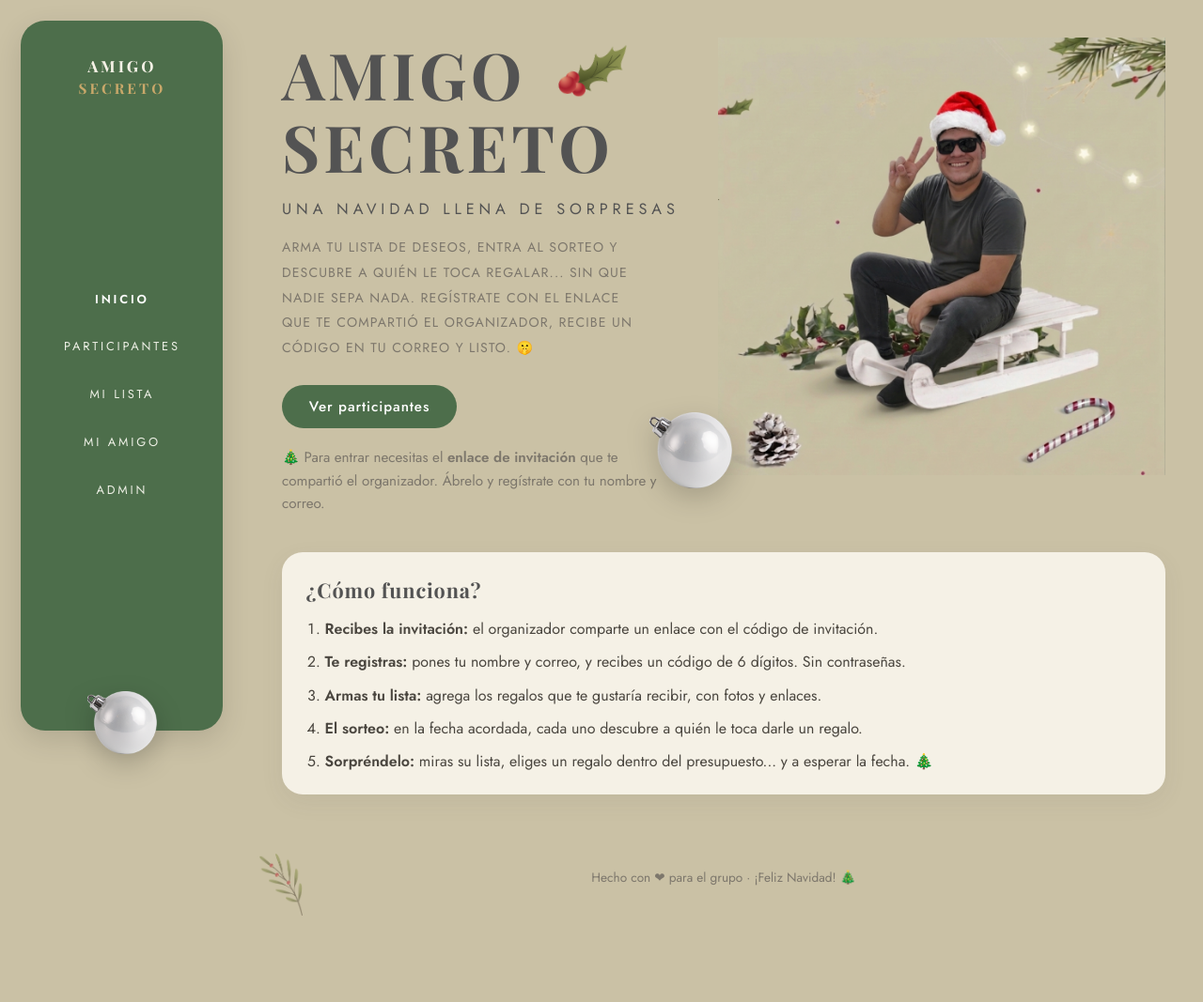
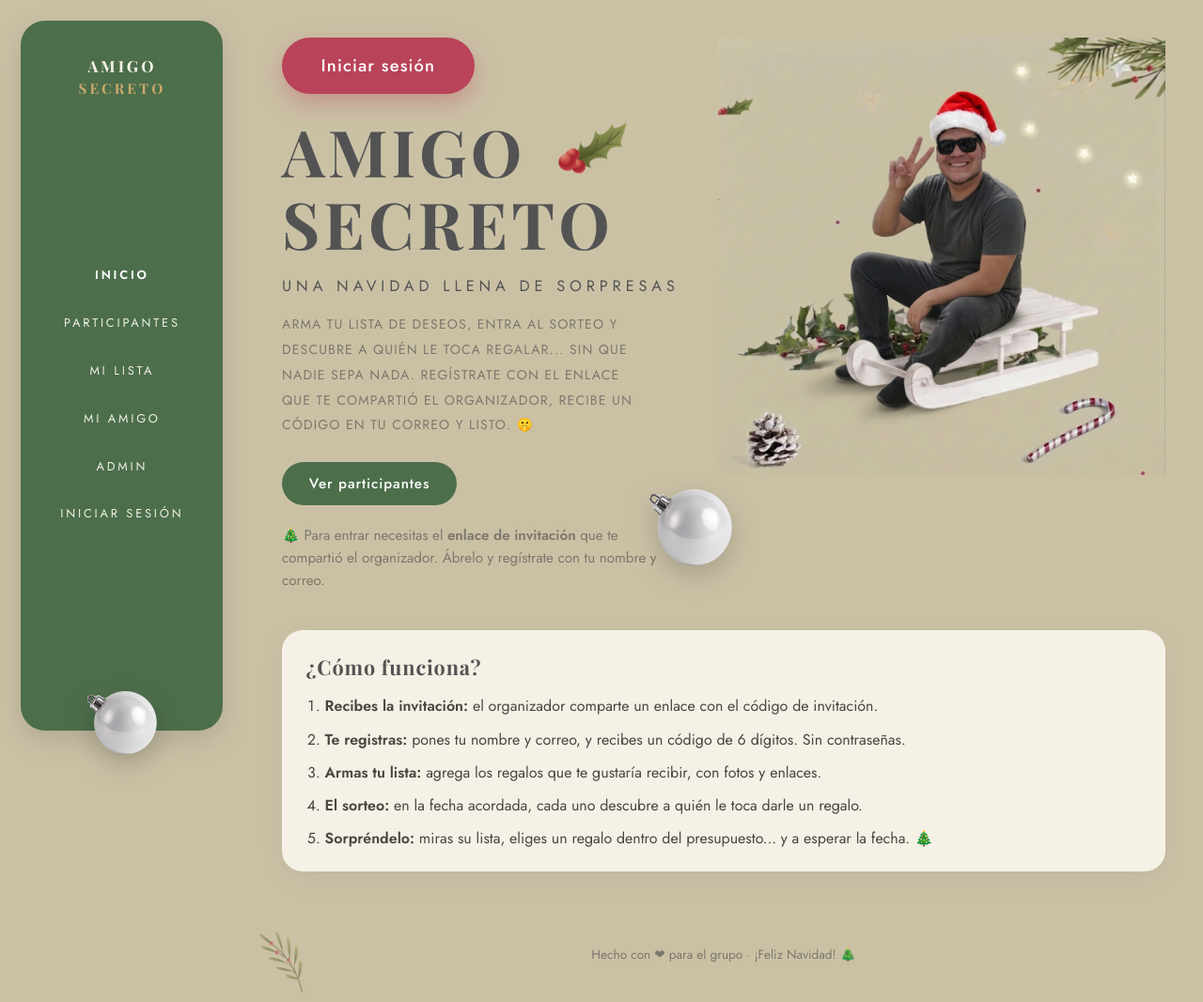
Before and after one commit to DeusExMachina203/CartaMayorAmigoSecreto, an Astro site in the folder frontend/: page / in a window 1280 px wide. Shown: the whole page at 94% size. Before the commit the page ends 985 px from the top, so only its background shows below. Built offline with nearby package versions, Linux system fonts and the light colour scheme; Astro itself is replaced by a stand-in of ours; no server answers.

Commit message:
Botón grande de Iniciar sesión en la portada y en el menú de navegación

```diff
--- a/frontend/src/layouts/Layout.astro
+++ b/frontend/src/layouts/Layout.astro
@@ -11,6 +11,7 @@ const enlaces = [
   { href: "/mi-lista", texto: "Mi lista", activo: (p: string) => p.startsWith("/mi-lista") },
   { href: "/mi-amigo", texto: "Mi amigo", activo: (p: string) => p.startsWith("/mi-amigo") },
   { href: "/admin", texto: "Admin", activo: (p: string) => p.startsWith("/admin") },
+  { href: "/ingresar", texto: "Iniciar sesión", activo: (p: string) => p.startsWith("/ingresar") },
 ];
 ---
 
--- a/frontend/src/pages/index.astro
+++ b/frontend/src/pages/index.astro
@@ -5,7 +5,8 @@ import Layout from "../layouts/Layout.astro";
 <Layout titulo="Inicio">
   <section class="hero">
     <div class="hero-texto">
-      <h1>
+      <a class="btn btn-grande" href="/ingresar">Iniciar sesión</a>
+      <h1 style="margin-top:1.4rem;">
         Amigo
         <img src="/img/hoja.png" alt="" class="hoja" />
         <br />Secreto
@@ -96,6 +97,11 @@ import Layout from "../layouts/Layout.astro";
     gap: 1.4rem;
     margin-top: 1.6rem;
   }
+  .btn-grande {
+    font-size: 1.15rem;
+    padding: 0.95rem 2.6rem;
+    box-shadow: 0 10px 24px rgb(185 67 89 / 0.35);
+  }
   .nota-invitacion {
     margin: 1.2rem 0 0;
     font-size: 0.95rem;
```
